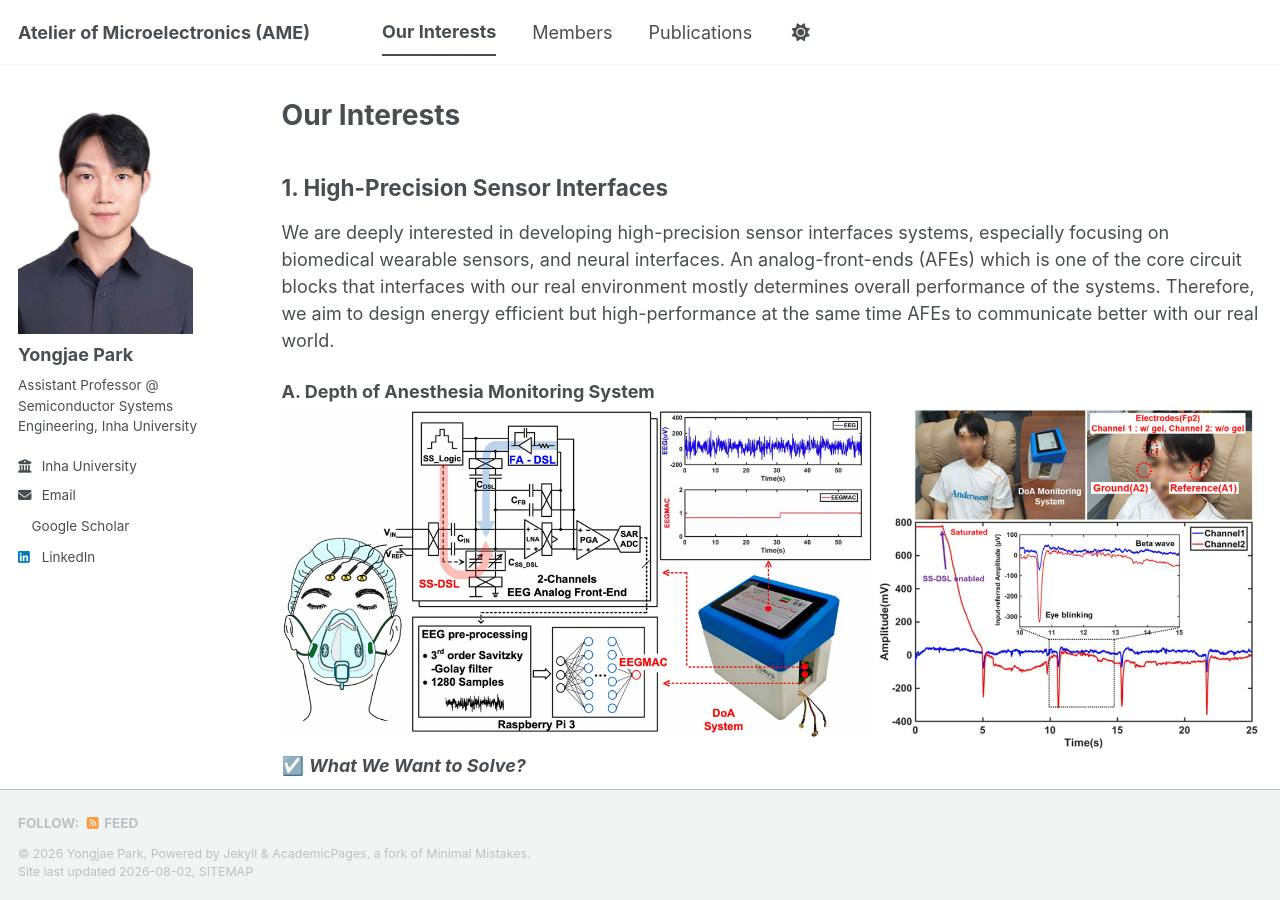
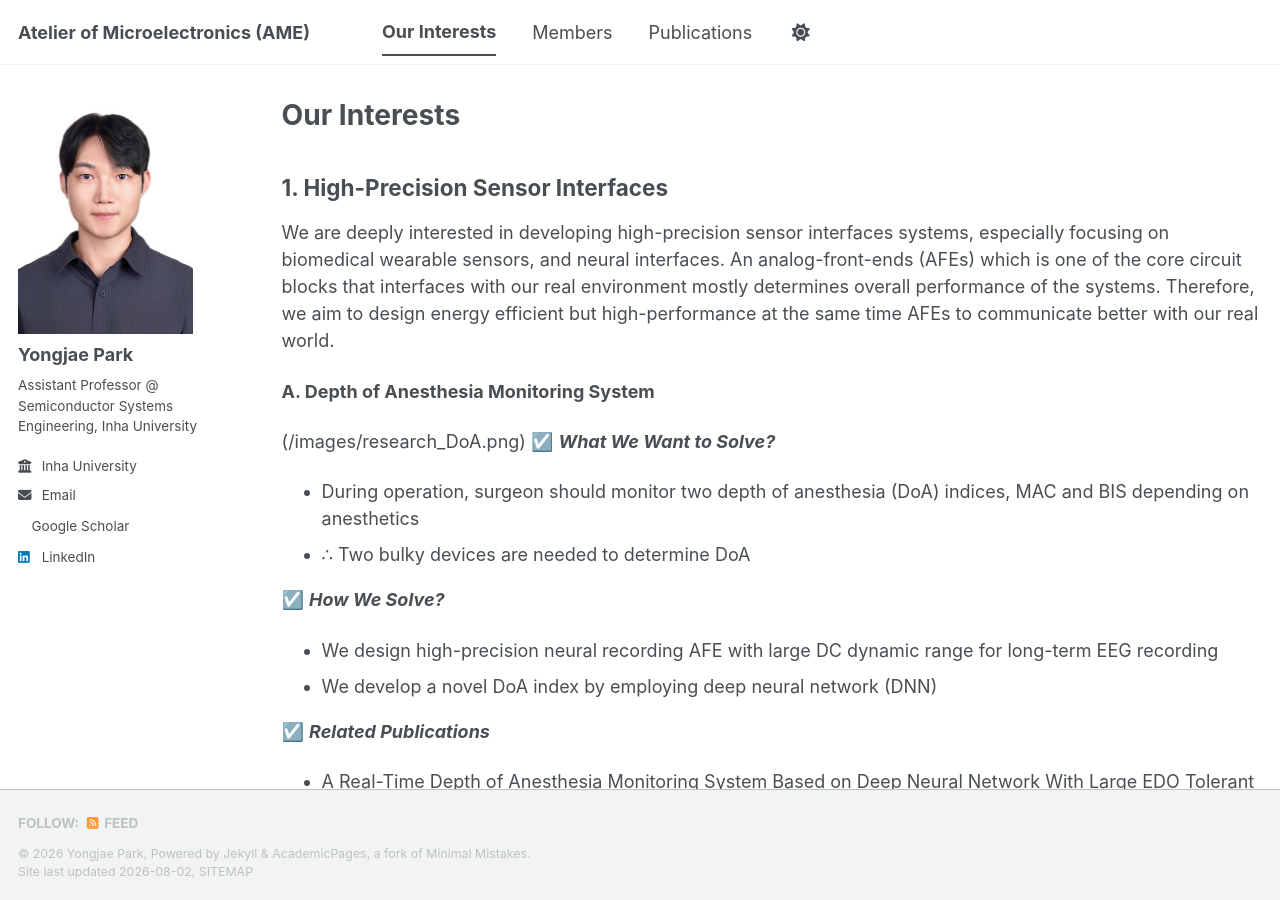
Before and after one commit to yong27park/AME.github.io, a Jekyll site: the page built from _pages/ourinterests.md, in a window 1280 px wide and 900 px high. Built offline with Jekyll 4.4.1, drawn with Linux system fonts in a browser that asks for light colours; a style sheet for code colours, icons or effects is not loaded.

Commit message:
Update ourinterests.md

```diff
--- a/_pages/ourinterests.md
+++ b/_pages/ourinterests.md
@@ -9,7 +9,8 @@ author_profile: true
  We are deeply interested in developing high-precision sensor interfaces systems, especially focusing on biomedical wearable sensors, and neural interfaces. An analog-front-ends (AFEs) which is one of the core circuit blocks that interfaces with our real environment mostly determines overall performance of the systems. Therefore, we aim to design energy efficient but high-performance at the same time AFEs to communicate better with our real world.
 
  **A. Depth of Anesthesia Monitoring System**
-![System Architecture](/images/research_DoA.png)
+
+(/images/research_DoA.png)
 ☑️ ***What We Want to Solve?***
 - During operation, surgeon should monitor two depth of anesthesia (DoA) indices, MAC and BIS depending on anesthetics
 - ∴ Two bulky devices are needed to determine DoA
```
